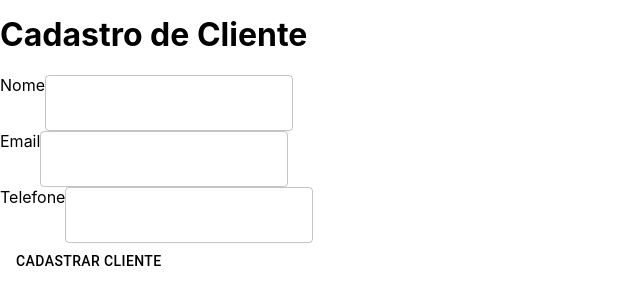
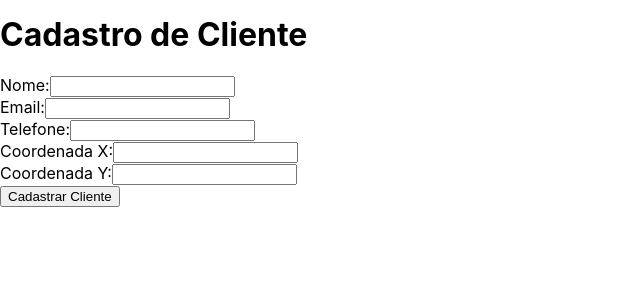
Before and after one commit to balbino05/facilita, a React (Create React App) app: page / in a window 1280 px wide. Shown: the part 147-452 px from the top of the page, without its empty margins (0-640 px from the left). Built offline with nearby package versions, Linux system fonts and the light colour scheme; no server answers.

Commit message:
Atualizar formulário de cadastro de cliente

```diff
--- a/src/ClienteForm.js
+++ b/src/ClienteForm.js
@@ -47,33 +47,39 @@ const ClienteForm = () => {
   return (
     <div>
       <h1>Cadastro de Cliente</h1>
-      <Form class="col-md-6 form">
+      <form onSubmit={handleSubmit}>
       <Col xs={12} md={6}>
-          <Form.Group controlId="formBasicNome" >
-            <Form.Label>Nome</Form.Label>
-            <TextField type="text" variant="outlined" />
-          </Form.Group>
+        <label>
+          Nome:
+          <input type="text" value={nome} onChange={e => setNome(e.target.value)} />
+        </label>
       </Col>
-
       <Col xs={12} md={6}>
-          <Form.Group controlId="formBasicEmail">
-            <Form.Label>Email</Form.Label>
-            <TextField type="email" variant="outlined" />
-          </Form.Group>
+        <label>
+          Email:
+          <input type="email" value={email} onChange={e => setEmail(e.target.value)} />
+        </label>
       </Col>
-
       <Col xs={12} md={6}>
-          <Form.Group controlId="formBasicTelefone">
-            <Form.Label>Telefone</Form.Label>
-            <TextField type="tel" variant="outlined" />
-          </Form.Group>
+        <label>
+          Telefone:
+          <input type="text" value={telefone} onChange={e => setTelefone(e.target.value)} />
+        </label>
       </Col>
-        {/* Adicionar campos para coordenadas X e Y, se necessário */}
-
-        <Button variant="primary" type="submit">
-          Cadastrar Cliente
-        </Button>
-      </Form>
+      <Col xs={12} md={6}>
+        <label>
+          Coordenada X:
+          <input type="number" value={coordenadaX} onChange={e => setCoordenadaX(e.target.value)} />
+        </label>
+      </Col>
+      <Col xs={12} md={6}>
+        <label>
+          Coordenada Y:
+          <input type="number" value={coordenadaY} onChange={e => setCoordenadaY(e.target.value)} />
+        </label>
+      </Col>
+        <button type="submit">Cadastrar Cliente</button>
+      </form>
     </div>
   );
 };
```
Lines whose indentation alone changed are shown as unchanged.
